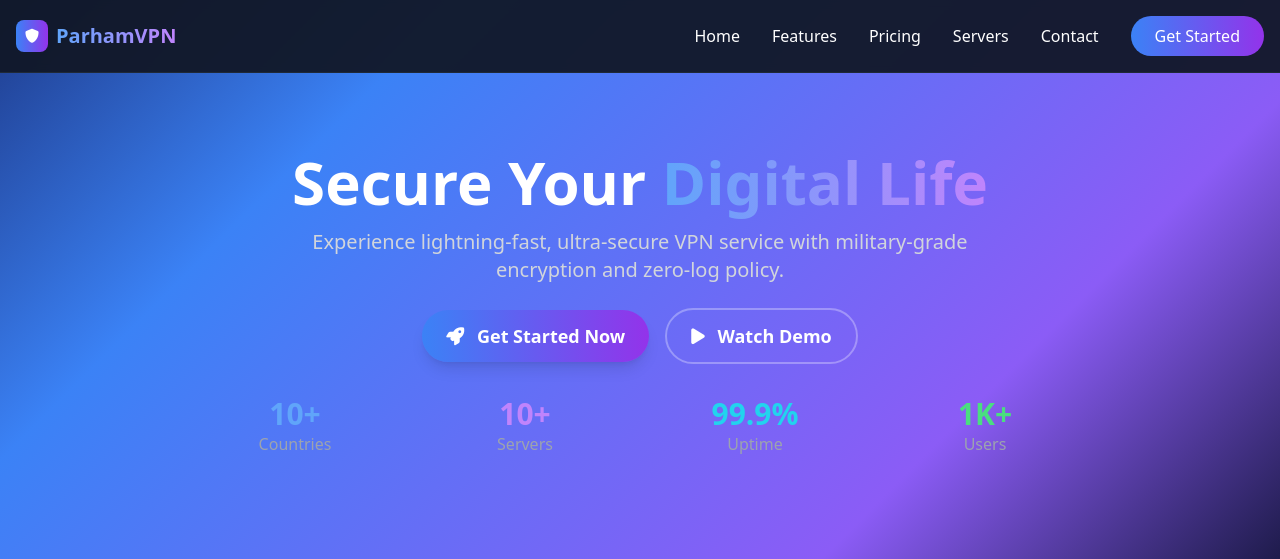
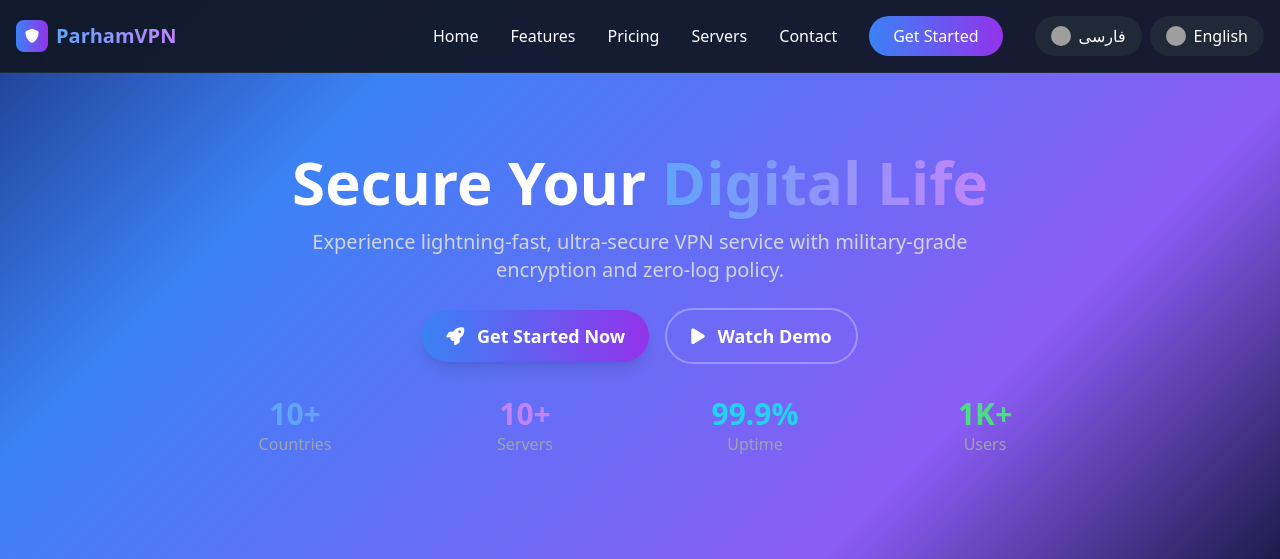
Before and after one commit to Anes-py/vpn-sell-project, a Django app: page / in a window 1280 px wide. Shown: the top 559 px of the page. Run offline with Django 5.2, Linux system fonts and the light colour scheme; data that the repository does not hold is empty; parts of the project's set-up code (start-up, migrations or seed data) failed here and were passed over; some libraries are stand-ins or nearby versions; grey boxes are pictures that could not be loaded.

Commit message:
update i18n settings

```diff
--- a/templates/_base.html
+++ b/templates/_base.html
@@ -64,6 +64,22 @@
                                    hover:from-blue-600 hover:to-purple-700 transition-all duration-300">
                         {% trans 'Get Started' %}
                     </button>
+<!-- Language Switcher -->
+<div class="flex items-center space-x-2">
+    <!-- فارسی -->
+    <a href="/fa/" class="flex items-center px-4 py-2 rounded-full bg-gray-800 hover:bg-gray-700 transition-colors">
+        <img src="https://upload.wikimedia.org/wikipedia/commons/thumb/f/fd/State_flag_of_Iran_%281964%E2%80%931980%29.svg/330px-State_flag_of_Iran_%281964%E2%80%931980%29.svg.png"
+             alt="Iran" class="w-5 h-5 rounded-full mr-2">
+        <span>فارسی</span>
+    </a>
+
+    <!-- English -->
+    <a href="/en/" class="flex items-center px-4 py-2 rounded-full bg-gray-800 hover:bg-gray-700 transition-colors">
+        <img src="https://upload.wikimedia.org/wikipedia/en/a/a4/Flag_of_the_United_States.svg"
+             alt="US" class="w-5 h-5 rounded-full mr-2">
+        <span>English</span>
+    </a>
+</div>
 
                 </div>
 
@@ -86,6 +102,22 @@
                                    hover:from-blue-600 hover:to-purple-700 transition-all duration-300 w-fit">
                         {% trans 'Get Started' %}
                     </button>
+<!-- Language Switcher -->
+<div class="flex items-center space-x-2">
+    <!-- فارسی -->
+    <a href="/fa/" class="flex items-center px-4 py-2 rounded-full bg-gray-800 hover:bg-gray-700 transition-colors">
+        <img src="https://upload.wikimedia.org/wikipedia/commons/thumb/f/fd/State_flag_of_Iran_%281964%E2%80%931980%29.svg/330px-State_flag_of_Iran_%281964%E2%80%931980%29.svg.png"
+             alt="Iran" class="w-5 h-5 rounded-full mr-2">
+        <span>فارسی</span>
+    </a>
+
+    <!-- English -->
+    <a href="/en/" class="flex items-center px-4 py-2 rounded-full bg-gray-800 hover:bg-gray-700 transition-colors">
+        <img src="https://upload.wikimedia.org/wikipedia/en/a/a4/Flag_of_the_United_States.svg"
+             alt="US" class="w-5 h-5 rounded-full mr-2">
+        <span>English</span>
+    </a>
+</div>
 
                 </div>
             </div>
@@ -150,6 +182,15 @@
                     <p class="text-gray-400 text-sm">
                         {% trans '© 2025 ParhamVPN. All rights reserved.' %}
                     </p>
+                    <div class="mt-4 text-center">
+    <p class="text-gray-500 text-sm">
+        Developed with ❤️ and lots of ☕️ by
+        <a href="https://t.me/Anes_Py" target="_blank" class="text-blue-400 hover:text-blue-500 font-semibold transition-colors">
+            @Anes_Py
+        </a>
+    </p>
+</div>
+
                     <div class="flex space-x-6 mt-4 md:mt-0">
                         <a href="#" class="text-gray-400 hover:text-white text-sm transition-colors">{% trans 'Privacy Policy' %}</a>
                         <a href="#" class="text-gray-400 hover:text-white text-sm transition-colors">{% trans 'Terms of Use' %}</a>
```
Also changed, not shown: templates/locale/fa/LC_MESSAGES/django.po, 1 other file.
